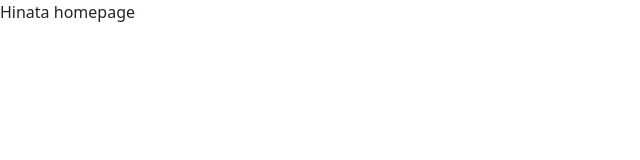
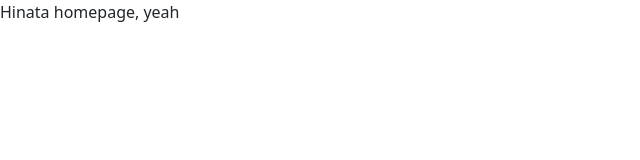
Before and after one commit to masaki1002/shonandai_hinata, a React (Create React App) app: page / in a window 1280 px wide. Shown: the top 160 px of the page, without its empty margins (0-640 px from the left). Built offline with nearby package versions, Linux system fonts and the light colour scheme.

Commit message:
added yeah

```diff
--- a/src/App.js
+++ b/src/App.js
@@ -4,7 +4,7 @@ import { BrowserRouter as Route} from 'react-router-dom';
 function App() {
   return (
     <div>
-      <p>Hinata homepage</p>
+      <p>Hinata homepage, yeah</p>
     </div>
   );
 }
```
